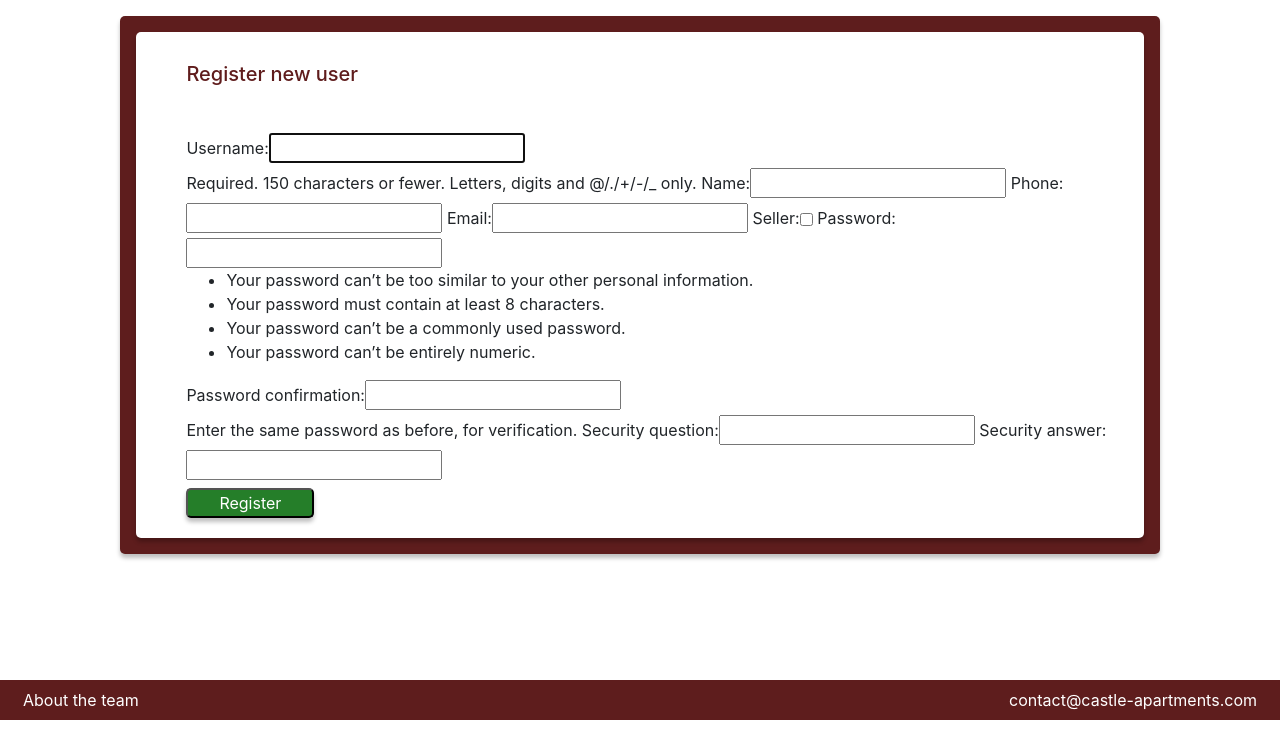
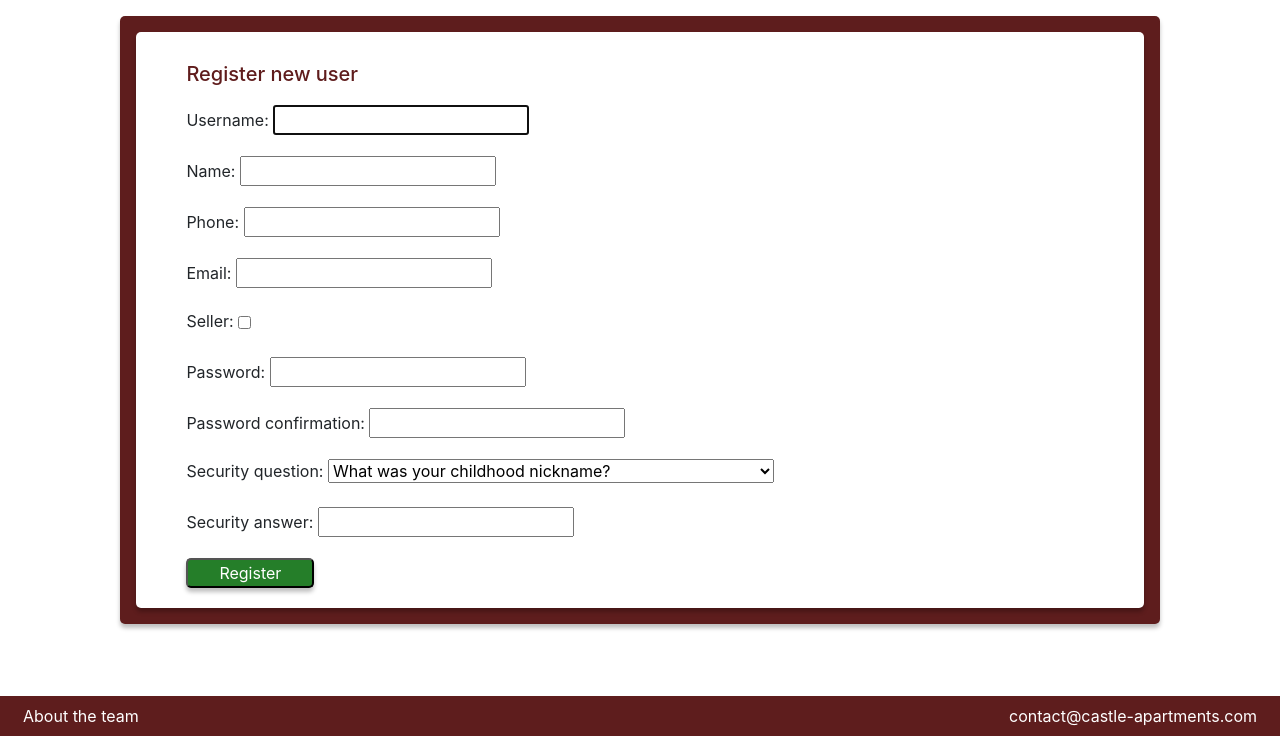
Before and after one commit to reynirf/Verklegt-Namskeid-2, a Django app: page /users/register in a window 1280 px wide. Shown: the part 80-816 px from the top of the page. Run offline with Django 3.2, Linux system fonts and the light colour scheme; some libraries are stand-ins or nearby versions.

Commit message:
security question to registration form and style the form

```diff
--- a/Castle/static/css/style.css
+++ b/Castle/static/css/style.css
@@ -318,3 +318,7 @@ body {
 .alert-danger {
     margin-top:1rem
 }
+
+.errorlist {
+    display:none
+}
--- a/Castle/templates/users/register.html
+++ b/Castle/templates/users/register.html
@@ -6,88 +6,22 @@
         <div class="col-sm-10 col-centered login-column red-background border-shadow">
             <div class="card border-shadow">
                 <div style="padding-left:5%; padding-top:3%;" class="card-body">
-                    <h5 style="color:#5F1C1C; margin-bottom:5%;">Register new user</h5>
+                    <h5 style="color:#5F1C1C; margin-bottom:2%;">Register new user</h5>
                     <form class="form" method="POST">
                         {% csrf_token %}
-                        {{ form }}
-
-{#                <div class="form-group">#}
-{#                    <label for="name" class="col-sm-12 control-label">Name</label>#}
-{#                    <div class="col-sm-9">#}
-{#                        <input type="text" name="name" placeholder="Name" class="form-control" autofocus>#}
-{#                    </div>#}
-{#                </div>#}
-{#                <div class="form-group">#}
-{#                    <label for="username" class="col-sm-12 control-label">Username</label>#}
-{#                    <div class="col-sm-9">#}
-{#                        <input type="text" name="username" placeholder="Username" class="form-control" autofocus>#}
-{#                    </div>#}
-{#                </div>#}
-{#                <div class="form-group">#}
-{#                    <label for="phone" class="col-sm-12 control-label">Phone</label>#}
-{#                    <div class="col-sm-9">#}
-{#                        <input type="tel" placeholder="Phone" class="form-control" name= "phone">#}
-{#                    </div>#}
-{#                </div>#}
-{#                <div class="form-group">#}
-{#                    <label for="email" class="col-sm-12 control-label">Email</label>#}
-{#                    <div class="col-sm-9">#}
-{#                        <input type="email" name="email" placeholder="Email" class="form-control">#}
-{#                    </div>#}
-{#                </div>#}
-{#                <div class="form-group">#}
-{#                    <label for="password1" class="col-sm-12 control-label">Password</label>#}
-{#                    <div class="col-sm-9">#}
-{#                        <input type="password" name="password" placeholder="Password" class="form-control">#}
-{#                    </div>#}
-{#                </div>#}
-{#                <div class="form-group">#}
-{#                    <label for="password2" class="col-sm-12 control-label">Repeat password</label>#}
-{#                    <div class="col-sm-9">#}
-{#                        <input type="password" placeholder="Repeat password" class="form-control">#}
-{#                    </div>#}
-{#                </div>#}
-{#                <div class="form-group">#}
-{#                    <label for="phoneNumber" class="col-sm-12 control-label">Security question</label>#}
-{#                    <div class="col-sm-9">#}
-{#                        <select name="security_question">#}
-{#                            <option value="What was your first cat's name?">What was your first cat's name?</option>#}
-{#                            <option value="What's the name of your first dog?">What's the name of your first dog?</option>#}
-{#                            <option value="Reynir notar HGH?">Reynir notar HGH?</option>#}
-{#                            <option value="What's your favorite car make?">What's your favorite car make?</option>#}
-{#                            <option value="Whats your cars licence plate number?">What's your cars licence plate number?</option>#}
-{#                        </select>#}
-{#                    </div>#}
-{#                </div>#}
-{#                <div class="form-group">#}
-{#                        <label for="Height" class="col-sm-12 control-label">Answer</label>#}
-{#                    <div class="col-sm-9">#}
-{#                        <input name="security_answer" style="margin-bottom:5%;"type="text" class="form-control">#}
-{#                    </div>#}
-{#                </div><!-- /.form-group -->#}
-{#                <div class="form-group">#}
-{#                    <div class="col-sm-9 col-sm-offset-12">#}
-{#                    </div>#}
-{#                </div>#}
-                        <!--<div class="g-recaptcha" data-sitekey="6LfyraIUAAAAAA1tDGYMKxPIa1ksf3xiPN5IHoHP"></div>
-                <button type="reset" class="red-button" >Cancel</button>-->
+                        {{ form.as_p }}
                         <script src='https://www.google.com/recaptcha/api.js'></script>
                         <div style="margin:0.5rem 0rem" class="g-recaptcha" data-sitekey="6LfyraIUAAAAAA1tDGYMKxPIa1ksf3xiPN5IHoHP"></div>
 
                         <button type="submit" class="green-button">Register</button>
-                        {% if messages %}
+
+                        {% if messages %} {# For Google Captcha #}
                             {% for message in messages %}
                                 <div class="alert alert-danger">
                                     {{ message|safe }}
                                 </div>
                             {% endfor %}
                         {% endif %}
-
-
-
-
-
-
 
                         {% if form.errors %}
                             {% for field in form %}
--- a/Castle/users/forms.py
+++ b/Castle/users/forms.py
@@ -3,12 +3,21 @@ from django.contrib.auth.forms import UserCreationForm
 from django.contrib.auth.models import User
 
 class NewUserForm(UserCreationForm):
-    name = forms.CharField(max_length=255)
-    phone = forms.IntegerField()
-    email = forms.CharField(max_length=100)
+
+    def __init__(self, *args, **kwargs):
+        super(NewUserForm, self).__init__(*args, **kwargs)
+
+        for fieldname in ['username', 'password1', 'password2']:
+            self.fields[fieldname].help_text = None
+
+    name = forms.CharField(max_length=255, required=True)
+    phone = forms.IntegerField(required=True)
+    email = forms.CharField(max_length=100, required=True)
     seller = forms.BooleanField(required=False)
-    security_question = forms.CharField(max_length=255)
-    security_answer = forms.CharField(max_length=255)
+    CHOICES = (('What was your childhood nickname? ', 'What was your childhood nickname?'), ('In what city did you meet your spouse/significant other?', 'In what city did you meet your spouse/significant other?'), ("What is your oldest sibling's middle name?", "What is your oldest sibling's middle name?"), ("In what city or town was your first job?", 'In what city or town was your first job?'), ("What is the name of your favorite childhood friend?", 'What is the name of your favorite childhood friend?')
+               )
+    security_question = forms.ChoiceField(choices=CHOICES)
+    security_answer = forms.CharField(max_length=255, required=True)
     class Meta:
         model = User
         fields = ('username', 'name', 'phone', 'email', 'seller', 'password1', 'password2', 'security_question', 'security_answer',)
```
Also changed, not shown: Castle/templates/users/login.html (+15 -1 lines).
